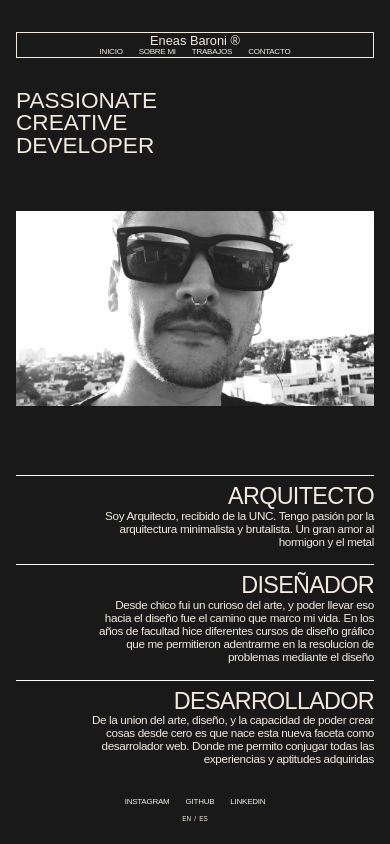
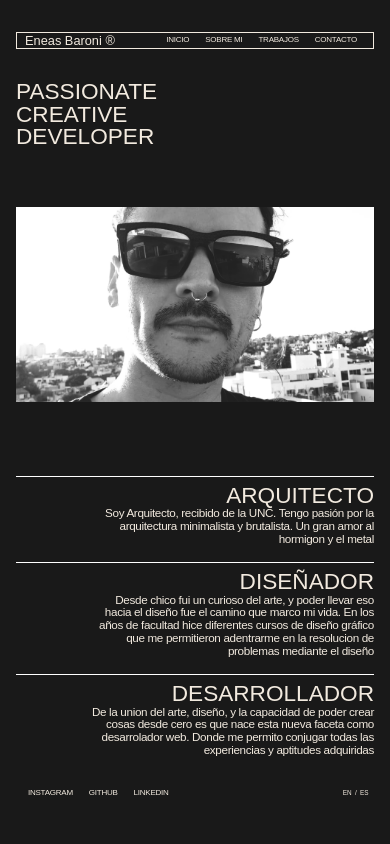
Before and after one commit to eneasbaroni/Portfolio-Eneas, a React (Create React App) app: page /about in a window 390 px wide. Built offline with nearby package versions, Linux system fonts and the light colour scheme.

Commit message:
responsive V02

```diff
--- a/src/components/About/About.js
+++ b/src/components/About/About.js
@@ -32,15 +32,15 @@ const About = () => {
       </div>
       <div className="col-12 row justify-content-center justify-content-md-end">
         <div className="col-12 col-md-4 text-end text-md-start row aboutText justify-content-center mt-3 mt-md-0">
-          <h2>ARQUITECTO</h2>
+          <h2 className="h1">ARQUITECTO</h2>
           <p>Soy Arquitecto, recibido de la UNC. Tengo pasión por la arquitectura minimalista y brutalista. Un gran amor al hormigon y el metal</p>
         </div>
         <div className="col-12 col-md-4 text-end text-md-start row aboutText justify-content-center mt-3 mt-md-0">
-          <h2>DISEÑADOR</h2>
+          <h2 className="h1">DISEÑADOR</h2>
           <p>Desde chico fui un curioso del arte, y poder llevar eso hacia el diseño fue el camino que marco mi vida. En los años de facultad hice diferentes cursos de diseño gráfico que me permitieron adentrarme en la resolucion de problemas mediante el diseño</p>
         </div>
         <div className="col-12 col-md-4 text-end text-md-start row aboutText justify-content-center mt-3 mt-md-0">
-          <h2>DESARROLLADOR</h2>
+          <h2 className="h1">DESARROLLADOR</h2>
           <p>De la union del arte, diseño, y la capacidad de poder crear cosas desde cero es que nace esta nueva faceta como desarrolador web. Donde me permito conjugar todas las experiencias y aptitudes adquiridas</p>
         </div>
       </div>
--- a/src/components/About/about.css
+++ b/src/components/About/about.css
@@ -16,12 +16,7 @@
   border-top: solid 1px white;
 }
 
-.aboutText h2 {
-  font-size: 2vw;
-  font-weight: 100;
-  letter-spacing: -0.03em;
-  line-height: 1.1em;
-}
+
 
 .aboutText p {
   font-size: 1vw;
@@ -31,9 +26,6 @@
 }
 
 @media screen and (max-width: 1200px) {
-  .aboutText h2 {
-    font-size: 2.4vw;
-  }
   .aboutText p {
     font-size: 1.2vw;
   }
@@ -66,9 +58,6 @@
 }
 
 @media screen and (max-width: 576px) {
-  .aboutText h2 {
-    font-size: 6vw;
-  }
   .aboutText p {
     font-size: 3vw;
   }
--- a/src/components/Contact/Contact.js
+++ b/src/components/Contact/Contact.js
@@ -36,7 +36,7 @@ const Contact = () => {
       }
       </div>
       <div className='col-12 row'>
-        <a href="#medias" className='media'><p className='media'>🡫</p></a>
+        <a href="#medias" className='media'><p className='media'>↓</p></a>
         <seccion className='medias col-12 row aling-items-center' id="medias">
           {lang === "esp"
             ?
--- a/src/components/Contact/contact.css
+++ b/src/components/Contact/contact.css
@@ -19,14 +19,14 @@
 
 .media {
   margin-top: 45vh;
-  font-size: 1vw !important;
+  font-size: 2vw !important;
+
 }
 
 .medias {
   margin-top: 5vh;
   min-height: calc(100vh - 6.5rem);
   align-content: center;
-
 }
 
 .cv {
--- a/src/components/Footer/Footer.js
+++ b/src/components/Footer/Footer.js
@@ -33,8 +33,8 @@ const Footer = () => {
 
   return (
     <div className="footer pb-4 row">
-      <div className="col-12 px-1 row justify-content-between">
-        <div className="navbarContainer col-12 col-sm-8 row justify-content-center justify-content-sm-start">
+      <div className="col-12 px-1 row justify-content-between aling-items-center">
+        <div className="navbarContainer col-8 row aling-items-center justify-content-start">
           {development
             ?
               <p className="navItem">Design and development by Eneas Baroni</p>
@@ -46,7 +46,7 @@ const Footer = () => {
               </>
           }
         </div>
-        <div className="col-12 mt-2 mt-sm-0 col-sm-4 row justify-content-center justify-content-sm-end">
+        <div className="col-4 mt-0 0 row justify-content-end">
           <div className="languageSelector" onClick={() => handleLanguage("eng")} style={{ color:`${color}`}}>EN</div>
           <div className="languageSelector" style={{ color:`${color}`}}>/</div>
           <div className="languageSelector"onClick={() => handleLanguage("esp")} style={{ color:`${color}`}}>ES</div>
--- a/src/components/Home/Home.js
+++ b/src/components/Home/Home.js
@@ -22,7 +22,7 @@ const Home = () => {
   return (
     <div className="divContainer col-12 m-auto row align-items-center justify-content-center justify-content-sm-end"  id="home" style={{opacity: `${visible}`}}>
       {/* <div className="col-7"></div>    */}
-      <div className="col-12 col-sm-5 row text-center text-sm-start ">
+      <div className="col-12 col-sm-5 row text-start">
         {lang === "esp"
         ?
           <>
@@ -33,7 +33,7 @@ const Home = () => {
           </>
         :
           <>
-            <h1 className='h1 mb-4'>Web Developer and Graphic Designer based in Córdoba, Argentina</h1>
+            <h1 className='h1 mb-4'>{("Web Developer and Graphic Designer based in Córdoba, Argentina").toLocaleUpperCase()}</h1>
             <p className="mainText">Hi! I am Eneas.</p>
             <p className="mainText">I am a Web Developer, grapgic designer and Architect.</p>
             <p className="mainText">Currently working as a freelance</p>
--- a/src/components/Navbar/Navbar.js
+++ b/src/components/Navbar/Navbar.js
@@ -30,8 +30,8 @@ const Navbar = () => {
       <div className="header row">
         <div className="col-12 px-2 row justify-content-between" style={{ border:`1px solid ${color}`}}>
 
-        <NavLink to="/"  className="col-12 col-sm-4 linkHome text-center text-sm-start " style={{ color:`${color}`}}>Eneas Baroni ®</NavLink>
-        <div className="navbarContainer col-12 col-sm-8 row align-items-center justify-content-center justify-content-sm-end">
+        <NavLink to="/"  className=" col-4 linkHome  text-start" style={{ color:`${color}`}}>Eneas Baroni ®</NavLink>
+        <div className="navbarContainer col-8 row align-items-center  justify-content-end">
           {lang === "esp"
             ?
               <>
--- a/src/components/Navbar/navbar.css
+++ b/src/components/Navbar/navbar.css
@@ -15,6 +15,7 @@
   line-height: 1.1em;
   margin: 0 0.5rem;
   width: auto !important;
+  align-self: center !important;
 }
 
 @media screen and (max-width: 992px) {
```
